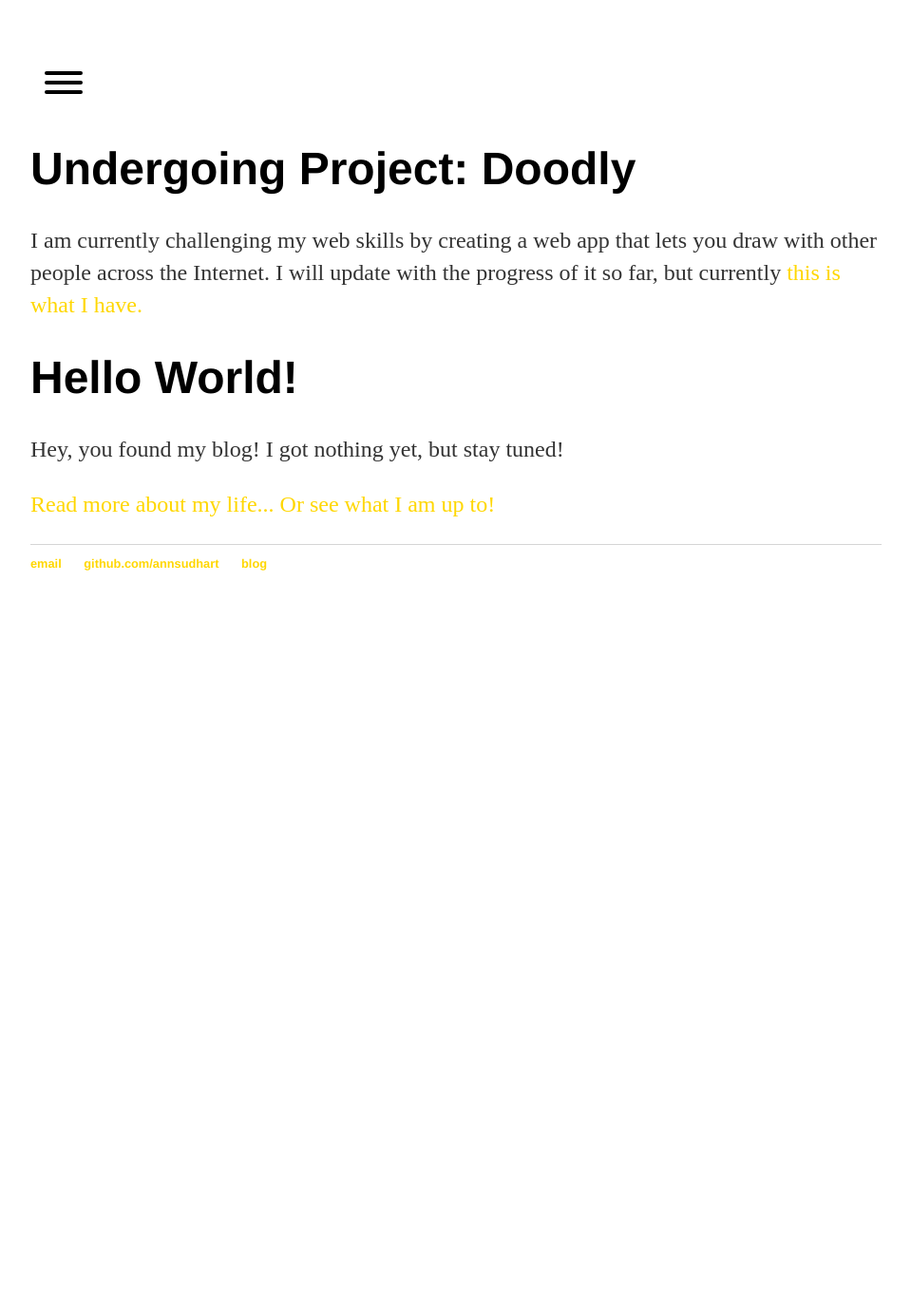
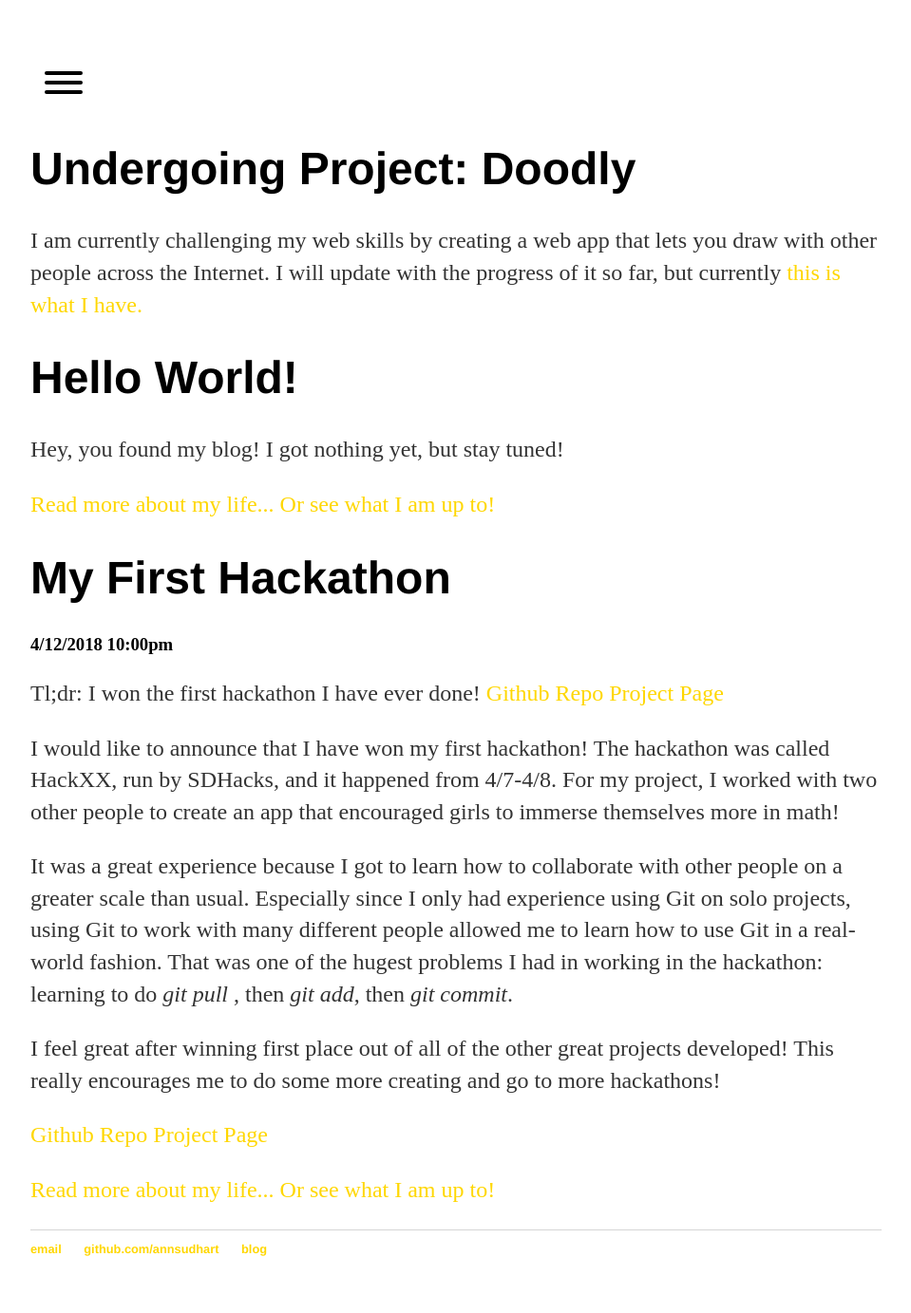
Before and after one commit to annsudhart/annsudhart.github.io, a Jekyll site: the page built from blog.html, in a window 1280 px wide. Shown: the whole page at 95% size, without its empty margins (160-1119 px from the left). Built offline with Jekyll 4.4.1, drawn with Linux system fonts in a browser that asks for light colours; before the commit the page ends 900 px from its top, so only the background shows below that.

Commit message:
Added new blog entry: My First Hackathon

```diff
--- a/blog.html
+++ b/blog.html
@@ -7,7 +7,8 @@ title: Andrea Sudharta, Innovator
 	<p>I am currently challenging my web skills by creating
 	   a web app that lets you draw with other people across
 	   the Internet. I will update with the progress of it so far,
-	   but currently <a href="https://htmlpreview.github.io/?https://github.com/annsudhart/Doodly/blob/master/doodly.html">this is what I have.</a>
+	   but currently <a href="https://htmlpreview.github.io/?https://github.com/annsudhart/Doodly/blob/master/doodly.html">
+	   this is what I have.</a>
 	</p>
 </div><!-- /.blurb -->
 <div class="blurb">
@@ -19,3 +20,40 @@ title: Andrea Sudharta, Innovator
 		<a href="/blog">Or see what I am up to!</a>
 	</p>
 </div><!-- /.blurb -->
+<div class="blurb">
+	<h1>My First Hackathon</h1>
+	<h3>4/12/2018 10:00pm</h3>
+	<p>Tl;dr: I won the first hackathon I have ever done!
+		<a href="https://github.com/annsudhart/hackxx2018"> Github Repo </a>
+		<a href="https://annsudhart.github.io/hackxx2018/"> Project Page </a>
+	</p>
+	<p>I would like to announce that I have won my first hackathon!
+	   The hackathon was called HackXX, run by SDHacks, and it happened
+	   from 4/7-4/8. For my project,
+	   I worked with two other people to create an app that encouraged
+	   girls to immerse themselves more in math!
+	</p>
+	<p>
+	   It was a great experience because I got to learn how to collaborate
+	   with other people on a greater scale than usual. Especially since
+	   I only had experience using Git on solo projects, using Git to work
+	   with many different people allowed me to learn how to use Git
+	   in a real-world fashion. That was one of the hugest problems I had
+	   in working in the hackathon: learning to do <em>git pull</em>
+	   , then <em>git add</em>, then <em>git commit</em>.
+	</p>
+	<p>
+	   I feel great after winning first place out of all of the other
+	   great projects developed! This really encourages me to do some
+	   more creating and go to more hackathons!
+	</p>
+	<p>
+		<a href="https://github.com/annsudhart/hackxx2018"> Github Repo </a>
+		<a href="https://annsudhart.github.io/hackxx2018/"> Project Page </a>
+	</p>
+	</p>
+	<p>
+		<a href="/about">Read more about my life...</a>
+		<a href="/blog">Or see what I am up to!</a>
+	</p>
+</div><!-- /.blurb -->
```
